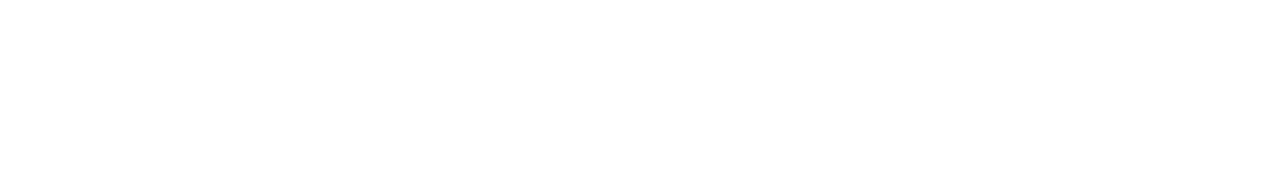
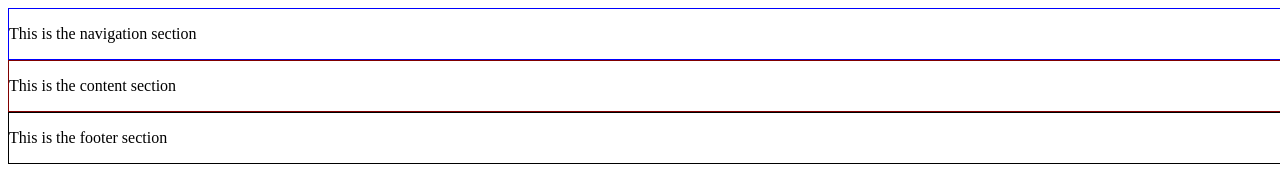
Before and after one commit to okwaroissa/joRawilla-USA-Website, a plain HTML site: page index.html in a window 1280 px wide. Drawn offline with Linux system fonts and the light colour scheme.

Commit message:
section allocation and bordering

```diff
--- a/index.html
+++ b/index.html
@@ -10,13 +10,13 @@
 <body>
     <main class="container">
         <section id="navigation">
-
+            <p>This is the navigation section</p>
         </section>
         <section id="content">
-
+            <p>This is the content section</p>
         </section>
         <section id="footer">
-
+            <p>This is the footer section</p>
         </section>
     </main>
 </body>
--- a/mystyles.css
+++ b/mystyles.css
@@ -2,3 +2,13 @@ html, body{
     width:100%;
     height: 100%;
 }
+
+#navigation{
+    border: 1px solid blue;
+}
+#content{
+    border: 1px solid maroon;
+}
+#footer{
+    border: 1px solid black;
+}
```
